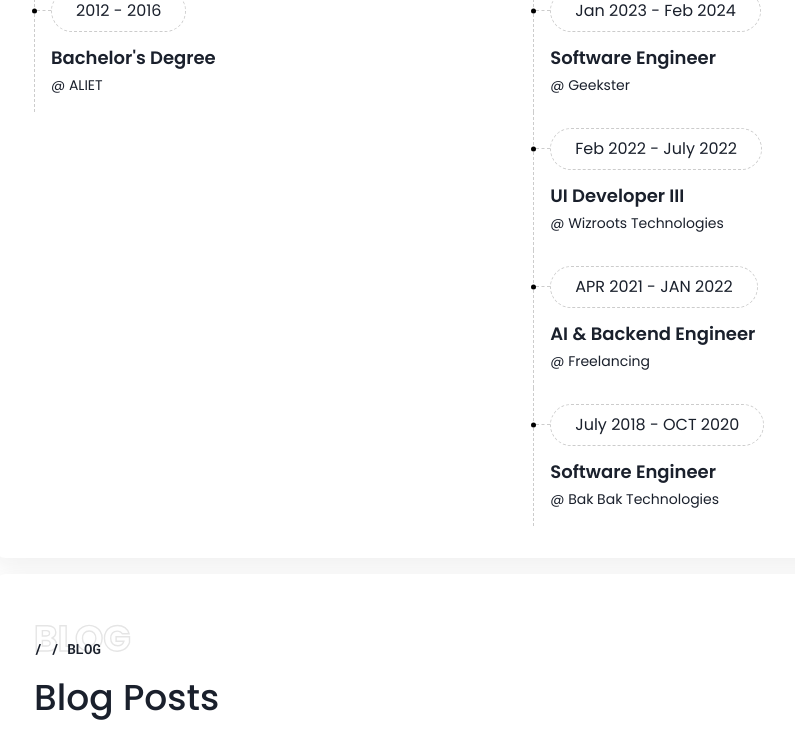
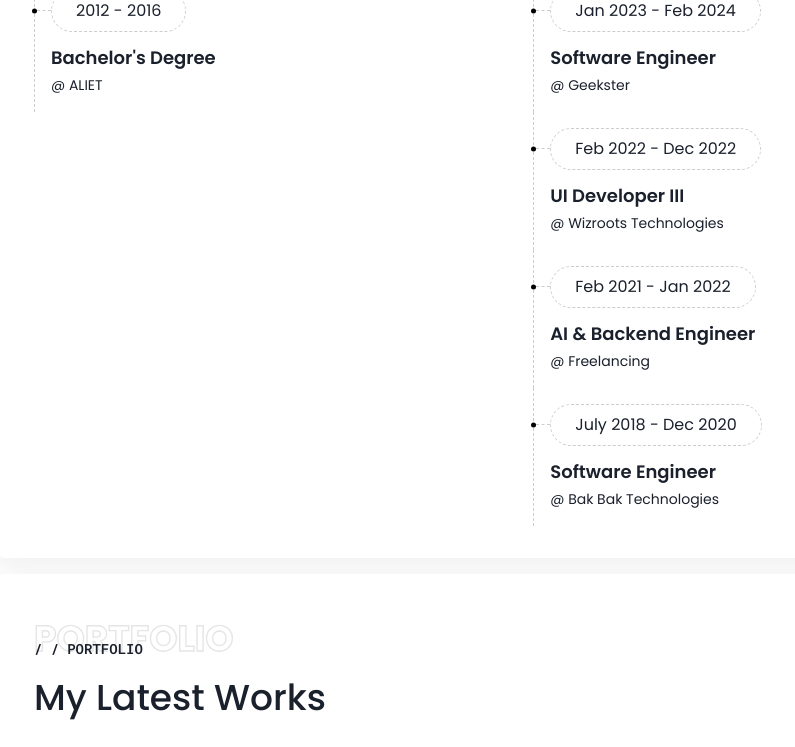
Before and after one commit to avinashdv/ui-portfolio, a Next.js app: page / in a window 1280 px wide. Shown: the part 820-1567 px from the top of the page, without its empty margins (326-1121 px from the left). Built offline with nearby package versions, Linux system fonts and the light colour scheme.

Commit message:
added fullstack project

```diff
--- a/src/app/components/AllProjects/index.tsx
+++ b/src/app/components/AllProjects/index.tsx
@@ -5,17 +5,18 @@ export default function AllProjects() {
   return (
     <Flex
       wrap={{ base: "nowrap", xl: "wrap" }}
-      justifyContent={"space-evenly"}
+      // justifyContent={"space-evenly"}
       rowGap={6}
+      mx="12"
       direction={{ base: "column", xl: "row" }}
       alignItems={"center"}
     >
       <Project
-        title="Imagine Art"
-        about="STABLE DIFFUSION, NEXT.JS, TAILWIND CSS"
-        url="/images/p1.jpg"
+        title="Recipe Route"
+        about="NEXT.JS, TAILWIND CSS, EXPRESS.JS, MONGODB"
+        url="/images/p1.png"
       />
-      <Project
+      {/* <Project
         title="SoulGen"
         about="STABLE DIFFUSION, VITE, SCSS"
         url="/images/p2.jpg"
@@ -39,7 +40,7 @@ export default function AllProjects() {
         title="Stelareum"
         about="TWIG, LAMINAS, COINBASEAPI"
         url="/images/p6.jpg"
-      />
+      /> */}
     </Flex>
   );
 }
--- a/src/app/components/Body/index.tsx
+++ b/src/app/components/Body/index.tsx
@@ -6,6 +6,7 @@ import Experience from "./About/Experience";
 import BlogPosts from "../BlogPosts";
 import Contact from "../Contact";
 import ResumeEducation from "../ResumeEducation";
+import Portfolio from "../Portfolio";
 
 export default function Body() {
   return (
@@ -35,6 +36,7 @@ export default function Body() {
         </Flex>
       </Box>
       <ResumeEducation />
+      <Portfolio />
       {/* <Portfolio /> */}
       <BlogPosts />
       <Contact />
--- a/src/app/components/Menu/index.tsx
+++ b/src/app/components/Menu/index.tsx
@@ -22,15 +22,13 @@ export default function Menu() {
       setHandle("portfolio-blogs");
     } else if (scrollInPx >= 1800) {
       setHandle("portfolio-contact");
+    } else if (scrollInPx >= 1300 && scrollInPx < 2200) {
+      setHandle("portfolio-works");
+    } else if (scrollInPx >= 2200 && scrollInPx < 2600) {
+      setHandle("portfolio-blogs");
+    } else if (scrollInPx >= 2600) {
+      setHandle("portfolio-contact");
     }
-    // else if (scrollInPx >= 1300 && scrollInPx < 2200) {
-    //   setHandle("portfolio-works");
-    // }
-    // else if (scrollInPx >= 2200 && scrollInPx < 2600) {
-    //   setHandle("portfolio-blogs");
-    // } else if (scrollInPx >= 2600) {
-    //   setHandle("portfolio-contact");
-    // }
   }
 
   return (
@@ -58,12 +56,12 @@ export default function Menu() {
         isActive={handle === "portfolio-resume"}
         link="portfolio-resume"
       />
-      {/* <MenuItem
+      <MenuItem
         title="PORTFOLIO"
         titleshort="P"
         isActive={handle === "portfolio-works"}
         link="portfolio-works"
-      /> */}
+      />
       <MenuItem
         title="BLOG"
         titleshort="B"
--- a/src/app/components/Project/index.tsx
+++ b/src/app/components/Project/index.tsx
@@ -1,5 +1,6 @@
 import Image from "next/image";
 import { useDisclosure, SlideFade, Text, Box } from "@chakra-ui/react";
+import Link from "next/link";
 
 interface Props {
   url: string;
@@ -73,6 +74,7 @@ const Project: React.FC<Props> = ({ title, about, url }) => {
       </Box>
       <SlideFade in={isOpen} offsetY="15px">
         <Box zIndex={1} position="absolute" bottom="5" left="4">
+          <Link target="_blank" href="https://theheroapp.in/">
             <Text
               className="text-stroke-white"
               textDecoration="underline"
@@ -89,6 +91,7 @@ const Project: React.FC<Props> = ({ title, about, url }) => {
             >
               {title}
             </Text>
+          </Link>
         </Box>
       </SlideFade>
     </Box>
--- a/src/app/components/ResumeEducation/index.tsx
+++ b/src/app/components/ResumeEducation/index.tsx
@@ -45,17 +45,17 @@ export default function ResumeEducation() {
             id="2"
           />
           <Education
-            year="Feb 2022 - July 2022"
+            year="Feb 2022 - Dec 2022"
             title="UI Developer III"
             place="Wizroots Technologies"
           />
           <Education
-            year="APR 2021 - JAN 2022"
+            year="Feb 2021 - Jan 2022"
             title="AI & Backend Engineer"
             place="Freelancing"
           />
           <Education
-            year="July 2018 - OCT 2020"
+            year="July 2018 - Dec 2020"
             title="Software Engineer"
             place="Bak Bak Technologies"
           />
```
Also changed, not shown: public/images/p1.jpg (deleted), public/images/p1.png (added). Lines whose indentation alone changed are shown as unchanged.
